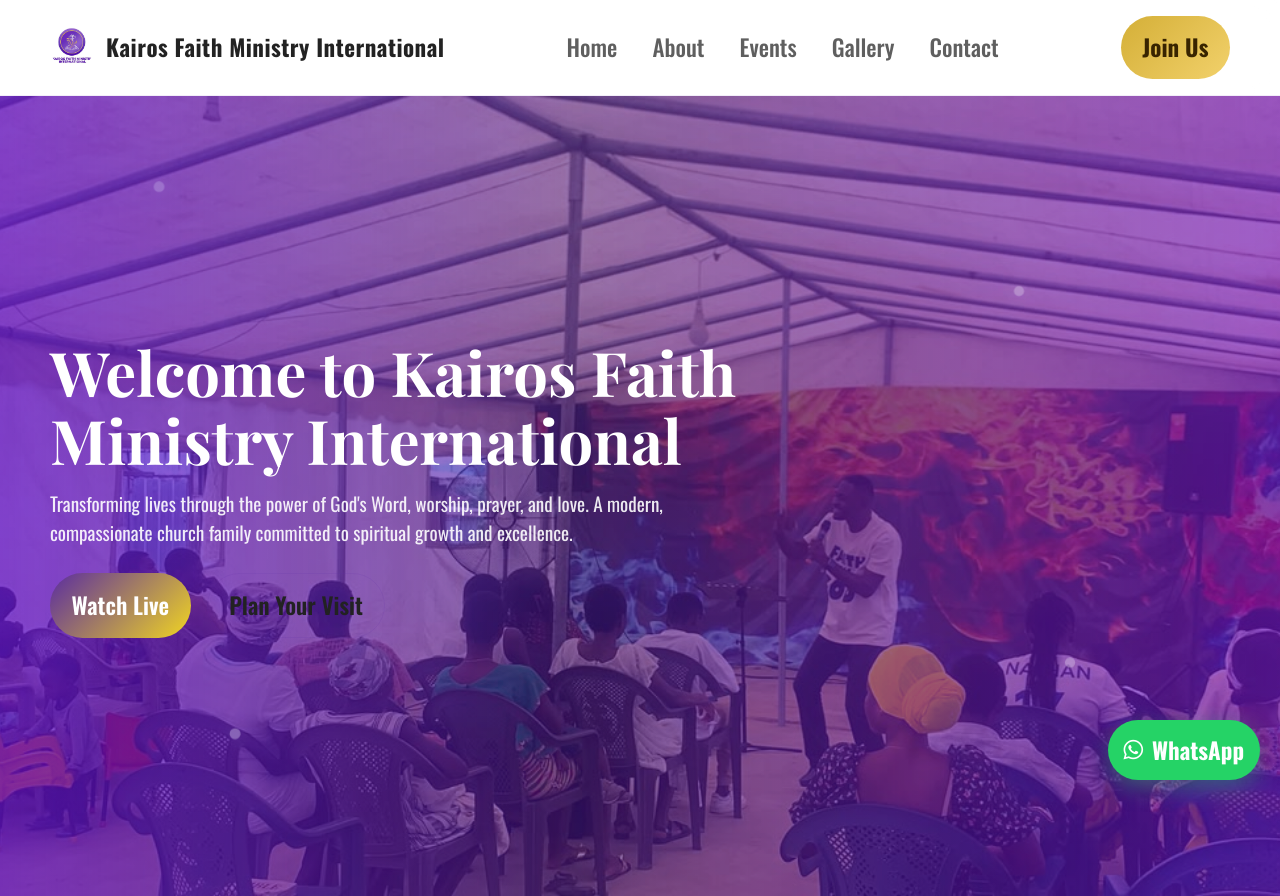
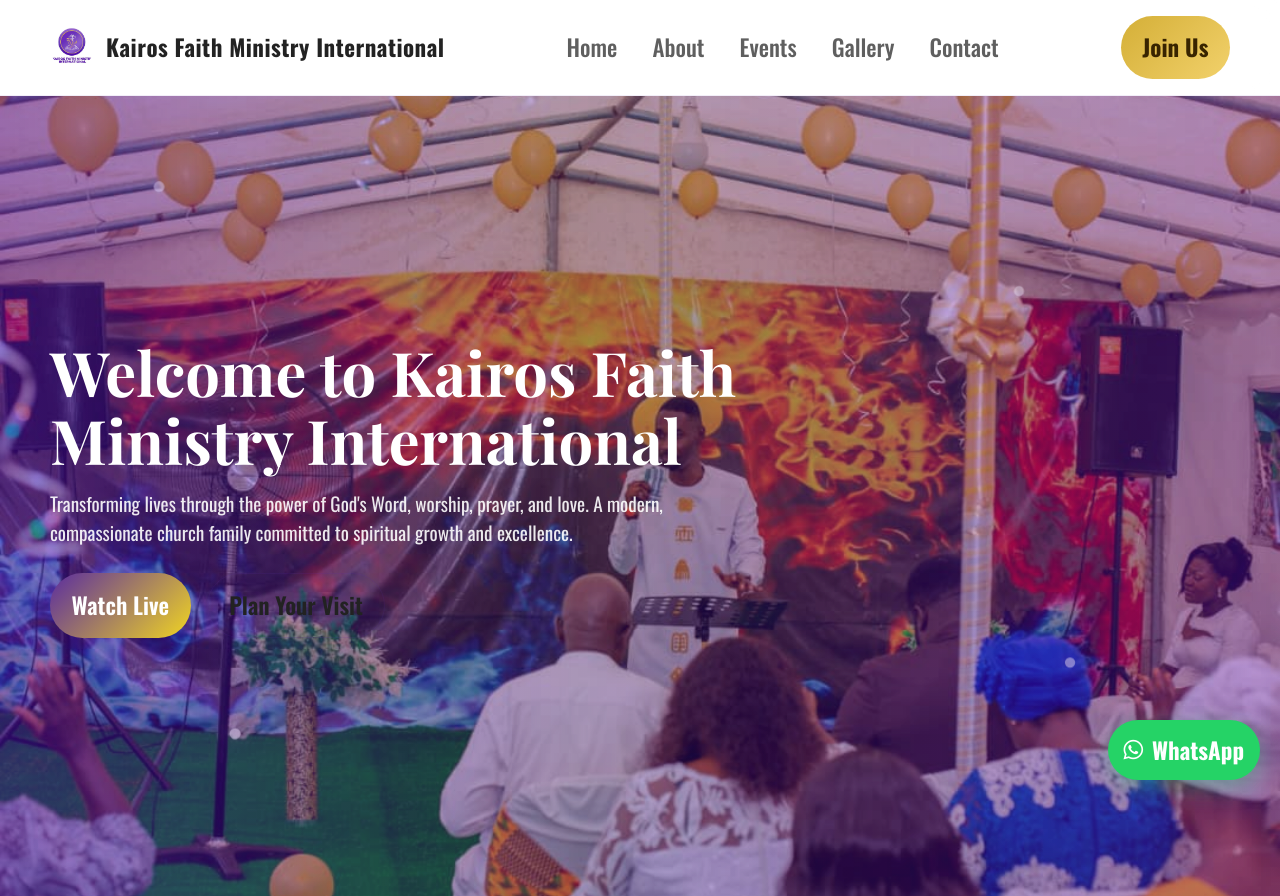
Before and after one commit to samsmile203/KAIROS-FAITH-MINISTRY-INTERNATIONAL, a website: page index.html in a window 1280 px wide. Shown: the top 896 px of the page. Drawn offline with nearby package versions, Linux system fonts and the light colour scheme.

Commit message:
update stlyes

```diff
--- a/styles.css
+++ b/styles.css
@@ -254,10 +254,10 @@
 
 
 .hero {
-  position: relative; min-height: 100vh; display: flex; align-items: center; padding: 5rem 0 4rem; background: url('images/photo1.jpeg') center/cover no-repeat; color: white; isolation: isolate; overflow: hidden;
+  position: relative; min-height: 100vh; display: flex; align-items: center; padding: 5rem 0 4rem; background: url('images/front.jpeg') center 30%/cover no-repeat; color: white; isolation: isolate; overflow: hidden;
 }
-.hero::before { content: ''; position: absolute; inset: 0; background: rgba(98, 29, 226, 0.45); pointer-events: none; }
-.hero::after { content: ''; position: absolute; inset: 0; background: linear-gradient(90deg, rgba(87, 9, 197, 0.55) 0%, rgba(0,0,0,0.18) 45%, rgba(114, 13, 191, 0.35) 100%); pointer-events: none; }
+.hero::before { content: ''; position: absolute; inset: 0; background: rgba(98, 29, 226, 0.25); pointer-events: none; }
+.hero::after { content: ''; position: absolute; inset: 0; background: linear-gradient(90deg, rgba(87, 9, 197, 0.3) 0%, rgba(0,0,0,0.08) 45%, rgba(114, 13, 191, 0.18) 100%); pointer-events: none; }
 .hero-content { display: grid; grid-template-columns: 1.2fr 0.8fr; gap: 2rem; align-items: center; position: relative; z-index: 1; }
 .hero-badge { width: fit-content; padding: 0.5rem 0.9rem; border-radius: 999px; background: rgba(255,255,255,0.16); border: 1px solid rgba(255,255,255,0.2); font-size: 0.86rem; text-transform: uppercase; letter-spacing: 0.2em; margin-bottom: 1rem; }
 .hero h1 { font-family: 'Playfair Display', serif; font-size: clamp(2.2rem, 4.8vw, 4.4rem); line-height: 1.1; margin-bottom: 1rem; }
```
